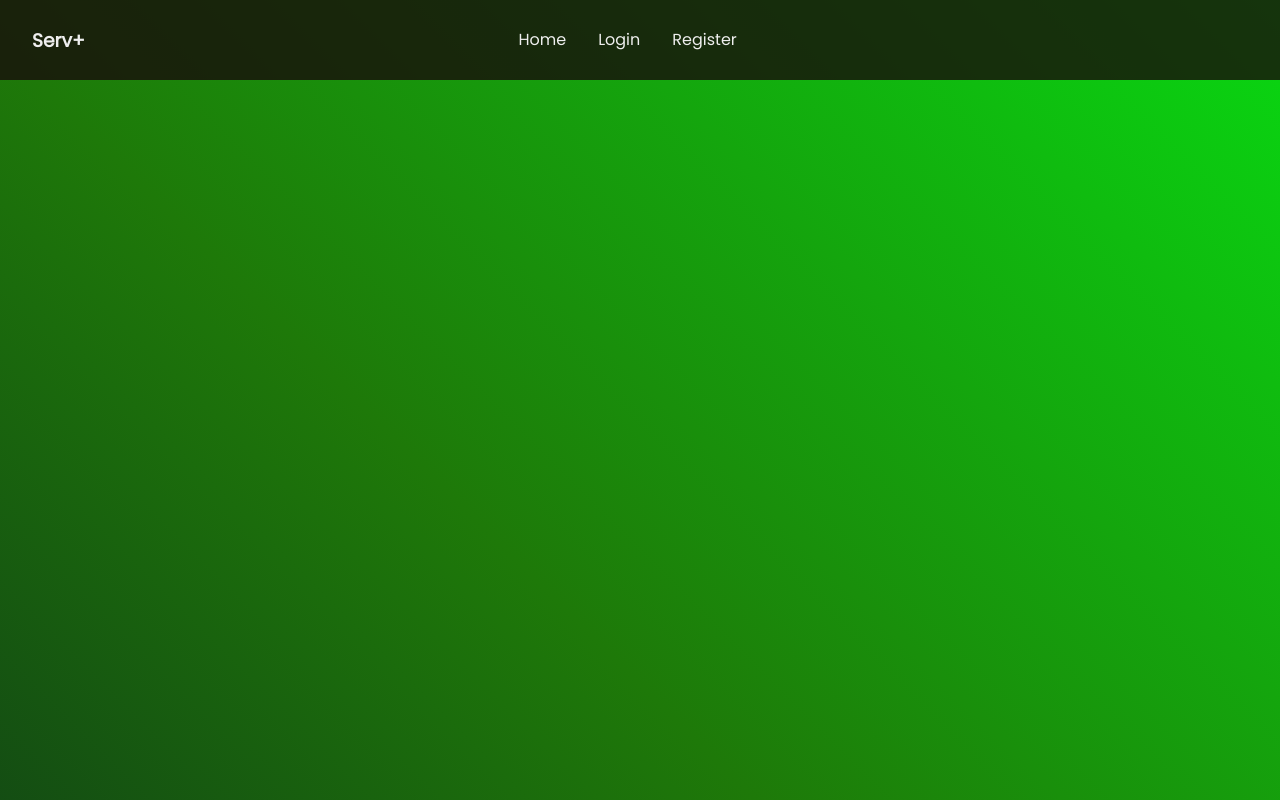
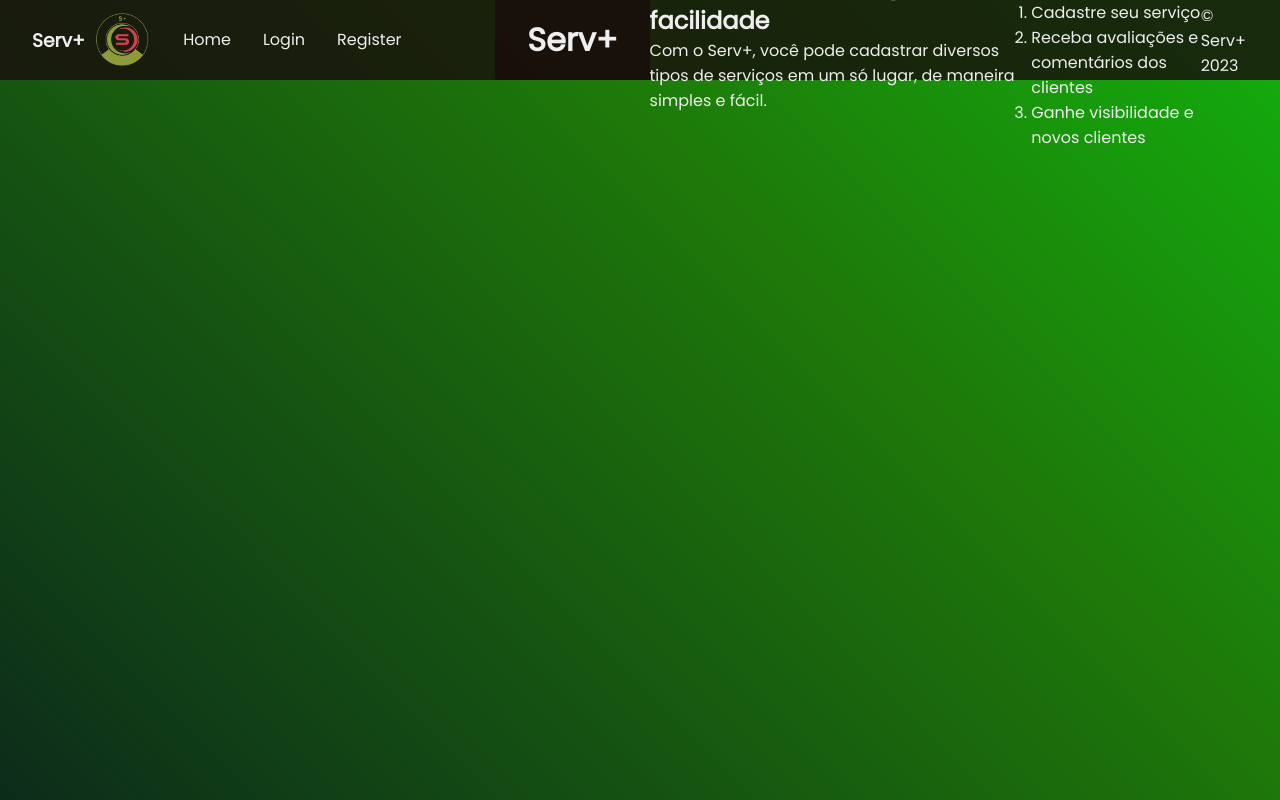
Before and after one commit to danielalecrimofc/projeto-integrado, a React (Create React App) app in the folder client/: page / in a window 1280 px wide. Built offline with nearby package versions, Linux system fonts and the light colour scheme.

Commit message:
Atualizações

```diff
--- a/client/src/assets/general.css
+++ b/client/src/assets/general.css
@@ -151,7 +151,7 @@
     display: flex;
     justify-content: center;
     align-items: center;
-    margin-top: 50px;
+    margin-top: 15px;
   }
 
   .txt1 {
@@ -167,12 +167,3 @@
     line-height: 1.5;
     text-decoration: none;
   }
-
-  p{
-    background-color: #2e7d32;
-    border:2px solid white;
-    border-radius: 5px;
-    color: white;
-    text-align: center;
-    margin: 10px;
-  }
--- a/client/src/components/LayoutAuth.css
+++ b/client/src/components/LayoutAuth.css
@@ -5,7 +5,7 @@
 
   .container-login {
     width: 100%;
-    min-height: 100vh;
+    height: 100vh;
     display: flex;
     flex-wrap: wrap;
     align-items: center;
@@ -21,4 +21,5 @@
     overflow: hidden;
     padding: 77px 55px 33px 55px;
     box-shadow: 0 5px 10px 0px rgba(0, 0, 0, 0.2);
+    max-height: calc(100vh - 20px)
   }
--- a/client/src/components/LayoutHome.css
+++ b/client/src/components/LayoutHome.css
@@ -70,11 +70,14 @@ nav {
 		opacity: 1;
 	}
 
+
   @media only screen and (max-width: 768px) {
     nav a:hover {
       color: var(--secondaryColor);
   }
   }
+
+
 	header nav {
 		position: fixed;
 		top: -100vh;
@@ -104,3 +107,15 @@ nav {
 		font-size: 1.5rem;
 	}
 }
+
+.logo-edit {
+  display: flex;
+  align-items: center;
+  margin-left: 0.4rem;
+  flex: 1;
+}
+
+.logo-edit img {
+  max-height: 60px;
+  margin-right: 1rem;
+}
--- a/client/src/components/LayoutHome.js
+++ b/client/src/components/LayoutHome.js
@@ -1,6 +1,7 @@
 import { useRef } from "react";
 import "./LayoutHome.css";
 import { FaBars, FaTimes } from "react-icons/fa";
+import logo_servmais_app from "../assets/logo_servmais_app.png";
 export const LayoutHome = (props) =>{
 	const navRef = useRef();
 
@@ -13,6 +14,9 @@ export const LayoutHome = (props) =>{
 	return (
 		<header>
 			<h3>Serv+</h3>
+      <span className="logo-edit">
+        <img src={logo_servmais_app} alt="Service Mais" />
+      </span>
 			<nav ref={navRef}>
 				<a href="/#">Home</a>
 				<a href="/#">Login</a>
--- /dev/null
+++ b/client/src/components/NotFoundPage.css
@@ -0,0 +1,21 @@
+.error-404 {
+    display: flex;
+    flex-direction: column;
+    align-items: center;
+    justify-content: center;
+    height: 100vh;
+    font-family: Arial, sans-serif;
+    background-color: #f7f7f7;
+  }
+
+  .error-404 h1 {
+    font-size: 6rem;
+    margin-bottom: 2rem;
+    color: #333;
+  }
+
+  .error-404 p {
+    font-size: 2rem;
+    margin-bottom: 4rem;
+    color: #666;
+  }
--- a/client/src/components/NotFoundPage.js
+++ b/client/src/components/NotFoundPage.js
@@ -1,10 +1,11 @@
 import React from 'react';
-
+import './NotFoundPage.css';
 export const NotFoundPage = () => {
   return (
-    <div>
+    <div className="error-404">
       <h1>404 - Página não encontrada</h1>
       <p>Desculpe, a página que você está procurando não existe.</p>
+
     </div>
   );
 };
--- /dev/null
+++ b/client/src/pages/Crud/Crud.js
@@ -0,0 +1,10 @@
+
+import { LayoutHome } from "../../components/LayoutHome"
+
+export const Crud = () => {
+    return(
+        <LayoutHome>
+
+        </LayoutHome>
+    );
+}
--- a/client/src/pages/Home/Home.js
+++ b/client/src/pages/Home/Home.js
@@ -5,7 +5,27 @@ export const Home = () => {
 
     return(
         <LayoutHome>
-
+            <div className="container">
+      <header>
+        <h1>Serv+</h1>
+      </header>
+      <section className="hero-section">
+        <h2>Cadastre seus serviços com facilidade</h2>
+        <p>Com o Serv+, você pode cadastrar diversos tipos de serviços em um só lugar, de maneira simples e fácil.</p>
+        <div className="animated-line"></div>
+      </section>
+      <section className="how-it-works">
+        <h2>Como funciona</h2>
+        <ol>
+          <li>Cadastre seu serviço</li>
+          <li>Receba avaliações e comentários dos clientes</li>
+          <li>Ganhe visibilidade e novos clientes</li>
+        </ol>
+      </section>
+      <footer>
+        <p>&copy; Serv+ 2023</p>
+      </footer>
+    </div>
         </LayoutHome>
     );
   }
--- a/client/src/pages/Register/Register.js
+++ b/client/src/pages/Register/Register.js
@@ -53,9 +53,9 @@ export const Register = () => {
         </div>
 
         <div className="text-center">
-          <span className="txt1">Já possui conta? </span>
+          <span className="txt1">Tem uma conta? </span>
           <Link className="txt2" to="/login">
-            Logue com Email e Senha
+            Faça o Login
           </Link>
         </div>
       </form>
--- a/client/src/routes/index.js
+++ b/client/src/routes/index.js
@@ -5,6 +5,8 @@ import { Home } from "../pages/Home/Home";
 import { Login } from "../pages/Login/Login";
 
 import { Register } from "../pages/Register/Register";
+
+import { Crud } from "../pages/Crud/Crud";
 
 import { NotFoundPage } from "../components/NotFoundPage";
 
@@ -16,6 +18,7 @@ export const AppRouter = () => {
         <Route exact path="/" element={<Home />} />
         <Route exact path="/login" element={<Login />} />
         <Route exact path="/register" element={<Register />} />
+        <Route exact path="/crud" element={<Crud />} />
         <Route path="*" element={<NotFoundPage />} />
       </Routes>
     </Router>
```
Also changed, not shown: client/src/components/Modal.js (added).
